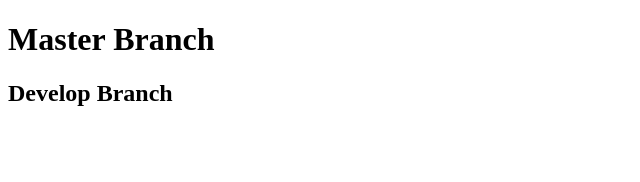
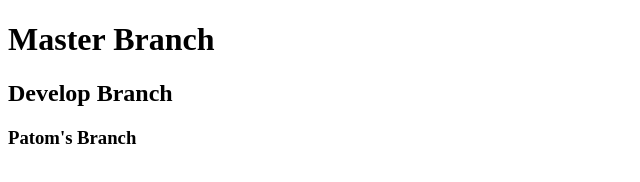
Before and after one commit to jerdman81/teamGit, a plain HTML site: page index.html in a window 1280 px wide. Shown: the whole page, without its empty margins (0-640 px from the left). Drawn offline with Linux system fonts and the light colour scheme.

Commit message:
patom's branch

```diff
--- a/index.html
+++ b/index.html
@@ -10,6 +10,7 @@
 
     <h1>Master Branch</h1>
     <h2>Develop Branch</h2>
+    <h3>Patom's Branch</h3>
 
 </body>
 </html>
```
